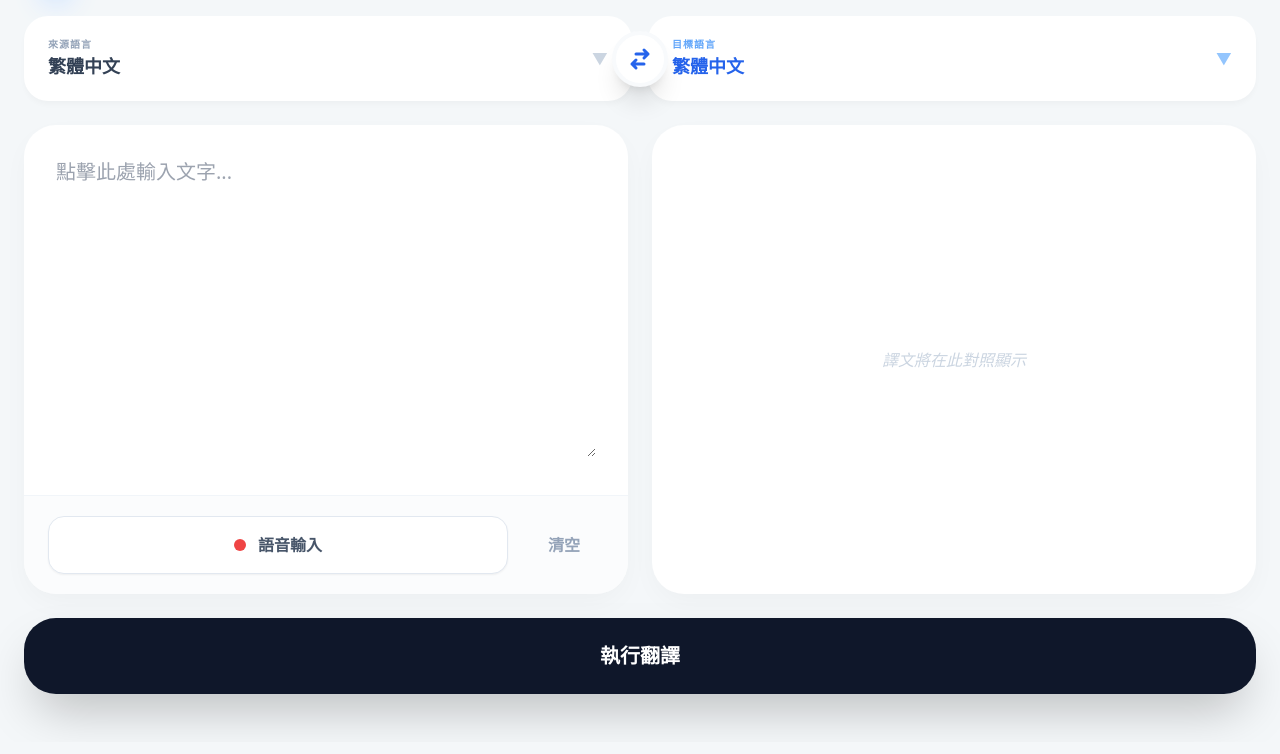
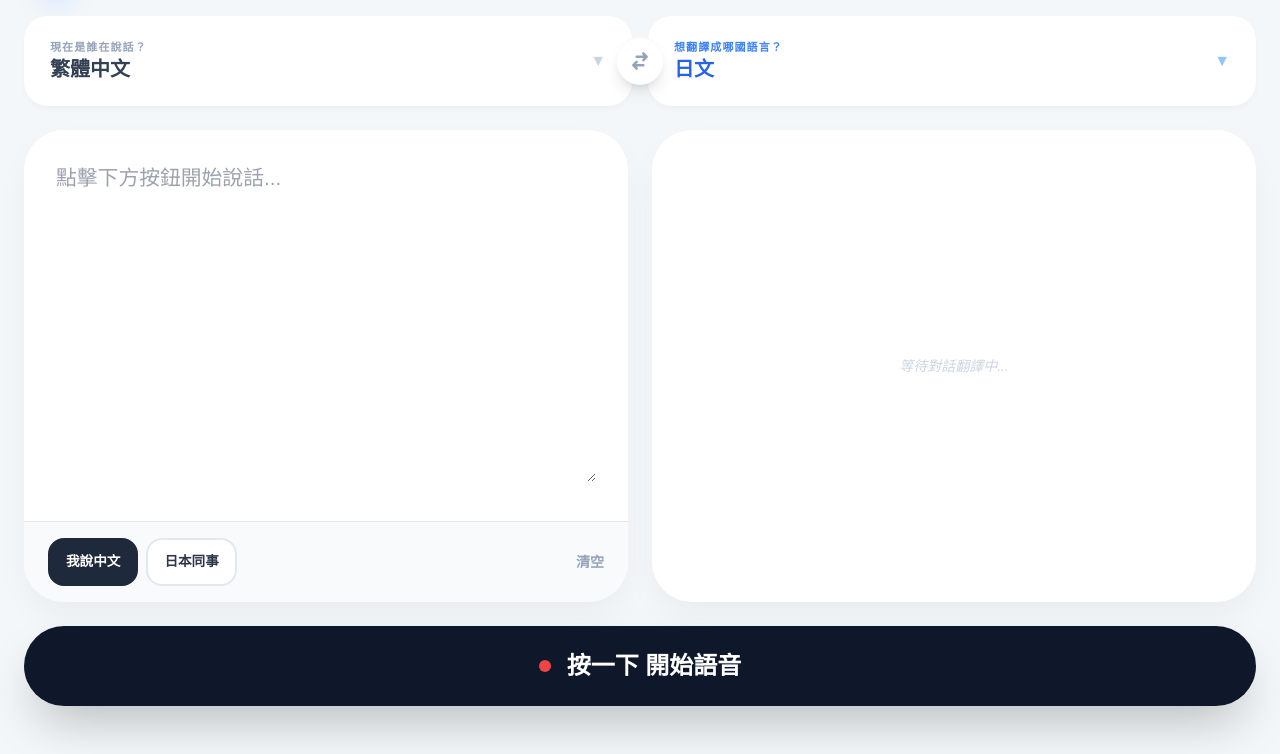
Before and after one commit to t0953530723-crypto/kokolo-game, a plain HTML site: page index.html in a window 1280 px wide. Shown: the part 88-842 px from the top of the page. Drawn offline with nearby package versions, Linux system fonts and the light colour scheme.

Commit message:
Update index.html

```diff
--- a/index.html
+++ b/index.html
@@ -3,80 +3,41 @@
 <head>
     <meta charset="UTF-8">
     <meta name="viewport" content="width=device-width, initial-scale=1.0, maximum-scale=1.0, user-scalable=no">
-    <title>AI 全語言護眼翻譯</title>
+    <title>AI 護眼全球翻譯</title>
     <script src="https://cdn.tailwindcss.com"></script>
     <style>
-        :root {
-            --bg-soft: #f4f7f9;
-            --text-main: #2d3748;
-            --white: #ffffff;
-            --safe-padding: 2rem;
+        :root { --bg-soft: #f4f7f9; --text-main: #2d3748; --safe-padding: 2rem; }
+        body { -webkit-tap-highlight-color: transparent; background: var(--bg-soft); color: var(--text-main); font-family: sans-serif; padding: 1rem; }
+        .glass-card { background: #ffffff; border-radius: 2.5rem; box-shadow: 0 15px 35px -5px rgba(0,0,0,0.05); overflow: hidden; }
+        .safe-text-area { padding: var(--safe-padding) !important; width: 100%; }
+
+        .big-touch-area {
+            position: relative; display: flex; align-items: center;
+            width: 100%; height: 90px; padding: 0 1.5rem;
+            background: #fff; border-radius: 1.5rem; cursor: pointer;
+            border: 2px solid transparent; transition: all 0.2s;
+            box-shadow: 0 4px 6px -1px rgba(0,0,0,0.03);
+        }
+        .lang-select { position: absolute; inset: 0; width: 100%; height: 100%; opacity: 0; cursor: pointer; z-index: 10; }
+
+        textarea {
+            font-size: 1.3rem !important; line-height: 1.8;
+            background: transparent; border: none; outline: none;
+            width: 100%; min-height: 320px; padding: 0 !important;
         }
 
-        body {
-            -webkit-tap-highlight-color: transparent;
-            background-color: var(--bg-soft);
-            color: var(--text-main);
-            font-family: system-ui, -apple-system, sans-serif;
-            padding: 1rem;
+        .recording-pulse {
+            background: #ef4444 !important; color: white !important;
+            animation: pulse 1s infinite;
         }
+        @keyframes pulse { 0%, 100% { opacity: 1; } 50% { opacity: 0.8; } }
 
-        .glass-card {
-            background: var(--white);
-            border-radius: 2rem;
-            box-shadow: 0 10px 30px -5px rgba(0, 0, 0, 0.04);
-            overflow: hidden;
+        /* 快捷按鈕 */
+        .quick-btn {
+            padding: 0.75rem 1rem; border-radius: 1rem; font-weight: 800; font-size: 0.85rem;
+            transition: all 0.2s; border: 2px solid #e2e8f0; background: white;
         }
-
-        /* 確保文字絕對不貼邊 */
-        .safe-text-area {
-            padding: var(--safe-padding) !important;
-            width: 100%;
-        }
-
-        /* 寬大選擇區優化 */
-        .big-touch-area {
-            position: relative;
-            display: flex;
-            align-items: center;
-            width: 100%;
-            height: 85px;
-            padding: 0 1.5rem;
-            background: var(--white);
-            border-radius: 1.5rem;
-            cursor: pointer;
-            box-shadow: 0 4px 6px -1px rgba(0,0,0,0.03);
-            transition: all 0.2s;
-        }
-
-        .lang-select {
-            position: absolute; inset: 0; width: 100%; height: 100%;
-            opacity: 0; cursor: pointer; z-index: 10;
-        }
-
-        textarea {
-            font-size: 1.25rem !important;
-            line-height: 1.8;
-            background: transparent;
-            border: none;
-            outline: none;
-            width: 100%;
-            min-height: 300px;
-            color: var(--text-main);
-            padding: 0 !important;
-        }
-
-        #outputText {
-            font-size: 1.25rem;
-            line-height: 1.8;
-            font-weight: 500;
-        }
-
-        .recording-active {
-            background-color: #feb2b2 !important;
-            animation: pulse 1.5s infinite;
-        }
-        @keyframes pulse { 0% { opacity: 1; } 50% { opacity: 0.7; } 100% { opacity: 1; } }
+        .quick-btn.active { background: #1e293b; color: white; border-color: #1e293b; }
     </style>
 </head>
 <body class="min-h-screen flex flex-col max-w-7xl mx-auto w-full">
@@ -86,30 +47,30 @@
             <div class="w-12 h-12 bg-blue-600 rounded-2xl flex items-center justify-center text-white shadow-xl shadow-blue-100">
                 <svg class="w-7 h-7" fill="none" stroke="currentColor" viewBox="0 0 24 24"><path stroke-linecap="round" stroke-linejoin="round" stroke-width="2.5" d="M3 5h12M9 3v2m1.048 9.5A18.022 18.022 0 016.412 9m6.088 9h7M11 21l5-10 5 10M12.751 5c1.383 4.512 3.533 9.043 7.17 11.851"></path></svg>
             </div>
-            <h1 class="text-2xl font-black text-slate-800 tracking-tighter">全球通翻譯</h1>
+            <h1 class="text-2xl font-black text-slate-800 tracking-tighter">全球通翻譯 Pro</h1>
         </div>
     </header>
 
     <main class="flex-1 flex flex-col gap-6 px-2">
 
         <div class="grid grid-cols-1 lg:grid-cols-2 gap-4 relative items-center">
-            <div class="big-touch-area" id="srcBox">
+            <div class="big-touch-area">
                 <div class="flex flex-col">
-                    <span class="text-[10px] font-bold text-slate-400 uppercase tracking-widest">來源語言</span>
-                    <span id="srcDisplay" class="font-black text-slate-700 text-lg">繁體中文</span>
+                    <span class="text-[11px] font-black text-slate-400 uppercase tracking-widest">現在是誰在說話？</span>
+                    <span id="srcDisplay" class="font-black text-slate-700 text-xl">繁體中文</span>
                 </div>
                 <select id="srcLang" class="lang-select" onchange="updateUI()"></select>
                 <div class="ml-auto text-slate-300">▼</div>
             </div>
 
-            <button onclick="swapLangs()" class="lg:absolute lg:left-1/2 lg:-translate-x-1/2 z-20 bg-white text-blue-600 w-14 h-14 rounded-full shadow-xl flex items-center justify-center active:scale-90 transition-all border-4 border-slate-50 mx-auto -my-4 lg:my-0">
-                <svg class="w-6 h-6" fill="none" stroke="currentColor" viewBox="0 0 24 24"><path stroke-linecap="round" stroke-linejoin="round" stroke-width="3" d="M8 7h12m0 0l-4-4m4 4l-4 4m0 6H4m0 0l4 4m-4-4l4-4"></path></svg>
+            <button onclick="swapLangs()" class="lg:absolute lg:left-1/2 lg:-translate-x-1/2 z-20 bg-white text-slate-400 w-12 h-12 rounded-full shadow-lg flex items-center justify-center border border-slate-50 mx-auto -my-2 lg:my-0 active:scale-90">
+                <svg class="w-5 h-5" fill="none" stroke="currentColor" viewBox="0 0 24 24"><path stroke-linecap="round" stroke-linejoin="round" stroke-width="3" d="M8 7h12m0 0l-4-4m4 4l-4 4m0 6H4m0 0l4 4m-4-4l4-4"></path></svg>
             </button>
 
-            <div class="big-touch-area" id="targetBox">
+            <div class="big-touch-area">
                 <div class="flex flex-col">
-                    <span class="text-[10px] font-bold text-blue-400 uppercase tracking-widest">目標語言</span>
-                    <span id="targetDisplay" class="font-black text-blue-600 text-lg">繁體中文</span>
+                    <span class="text-[11px] font-black text-blue-500 uppercase tracking-widest">想翻譯成哪國語言？</span>
+                    <span id="targetDisplay" class="font-black text-blue-600 text-xl">日文</span>
                 </div>
                 <select id="targetLang" class="lang-select" onchange="updateUI()"></select>
                 <div class="ml-auto text-blue-300">▼</div>
@@ -119,52 +80,68 @@
         <div class="flex-1 grid grid-cols-1 lg:grid-cols-2 gap-6">
             <div class="glass-card flex flex-col min-h-[350px]">
                 <div class="safe-text-area flex-1">
-                    <textarea id="inputText" placeholder="點擊此處輸入文字..."></textarea>
+                    <textarea id="inputText" placeholder="點擊下方按鈕開始說話..."></textarea>
                 </div>
-                <div class="px-6 py-5 bg-slate-50/50 border-t border-slate-100 flex gap-4">
-                    <button id="voiceBtn" onclick="toggleSpeech()" class="flex-1 py-4 bg-white border border-slate-200 rounded-2xl flex items-center justify-center gap-3 font-black text-slate-600 shadow-sm active:bg-blue-50 transition-all">
-                        <div class="w-3 h-3 bg-red-500 rounded-full"></div>
-                        語音輸入
-                    </button>
-                    <button onclick="clearAll()" class="px-6 text-slate-400 font-bold hover:text-red-500">清空</button>
+                <div class="px-6 py-4 bg-slate-50 border-t flex items-center justify-between">
+                    <div class="flex gap-2">
+                        <button onclick="quickSet('zh-TW')" id="qZH" class="quick-btn active">我說中文</button>
+                        <button onclick="quickSet('ja')" id="qJA" class="quick-btn">日本同事</button>
+                    </div>
+                    <button onclick="clearAll()" class="text-slate-400 font-bold text-sm">清空</button>
                 </div>
             </div>
 
             <div id="outputCard" class="glass-card flex flex-col bg-white">
                 <div id="resultContent" class="hidden safe-text-area flex-1">
-                    <div class="flex justify-between items-center mb-6">
-                        <span class="text-[10px] font-black text-blue-600 bg-blue-50 px-3 py-1 rounded-full uppercase">翻譯結果</span>
-                        <button onclick="copyRes()" class="text-xs font-bold text-blue-600">複製</button>
+                    <div class="flex justify-between items-center mb-6 text-blue-600 font-black">
+                        <span class="text-[10px] bg-blue-50 px-3 py-1 rounded-full uppercase">翻譯內容 (對照)</span>
+                        <button onclick="copyRes()" class="text-xs">複製結果</button>
                     </div>
-                    <div id="outputText" class="text-slate-800"></div>
+                    <div id="outputText" class="text-slate-800 font-medium whitespace-pre-wrap"></div>
                 </div>
-                <div id="placeholder" class="flex-1 flex items-center justify-center text-slate-300 italic">譯文將在此對照顯示</div>
+                <div id="placeholder" class="flex-1 flex items-center justify-center text-slate-300 italic text-sm">等待對話翻譯中...</div>
             </div>
         </div>
 
-        <button id="transBtn" onclick="runTranslate()" class="w-full bg-slate-900 text-white py-6 rounded-[2rem] font-black text-xl shadow-2xl active:scale-[0.98] transition-all mb-8">
-            執行翻譯
+        <button id="voiceBtn" onclick="toggleSpeech()" class="w-full bg-slate-900 text-white py-6 rounded-[2.5rem] font-black text-2xl shadow-2xl active:scale-[0.98] transition-all flex items-center justify-center gap-4 mb-8">
+            <div class="w-3 h-3 bg-red-500 rounded-full"></div>
+            <span id="voiceText">按一下 開始語音</span>
         </button>
 
     </main>
 
     <script>
-        // 擴充至 100+ 語言 (對齊 Google 翻譯主要支援)
-        const languages = [
-            {v: "auto", n: "自動偵測 (Detect Language)"},
-            {v: "zh-TW", n: "繁體中文 (Chinese Traditional)"}, {v: "zh-CN", n: "簡體中文 (Chinese Simplified)"},
-            {v: "en", n: "英文 (English)"}, {v: "ja", n: "日文 (Japanese)"}, {v: "ko", n: "韓文 (Korean)"},
-            {v: "th", n: "泰文 (Thai)"}, {v: "vi", n: "越南文 (Vietnamese)"}, {v: "ms", n: "馬來文 (Malay)"},
-            {v: "id", n: "印尼文 (Indonesian)"}, {v: "fr", n: "法文 (French)"}, {v: "de", n: "德文 (German)"},
-            {v: "it", n: "義大利文 (Italian)"}, {v: "es", n: "西班牙文 (Spanish)"}, {v: "pt", n: "葡萄牙文 (Portuguese)"},
-            {v: "ru", n: "俄文 (Russian)"}, {v: "ar", n: "阿拉伯文 (Arabic)"}, {v: "hi", n: "印地文 (Hindi)"},
-            {v: "tr", n: "土耳其文 (Turkish)"}, {v: "nl", n: "荷蘭文 (Dutch)"}, {v: "pl", n: "波蘭文 (Polish)"},
-            {v: "sv", n: "瑞典文 (Swedish)"}, {v: "uk", n: "烏克蘭文 (Ukrainian)"}, {v: "no", n: "挪威文 (Norwegian)"},
-            {v: "fi", n: "芬蘭文 (Finnish)"}, {v: "da", n: "丹麥文 (Danish)"}, {v: "cs", n: "捷克文 (Czech)"},
-            {v: "el", n: "希臘文 (Greek)"}, {v: "hu", n: "匈牙利文 (Hungarian)"}, {v: "ro", n: "羅馬尼亞文 (Romanian)"},
-            {v: "he", n: "希伯來文 (Hebrew)"}, {v: "tl", n: "菲律賓文 (Tagalog)"}, {v: "my", n: "緬甸文 (Burmese)"},
-            {v: "km", n: "高棉文 (Khmer)"}, {v: "lo", n: "寮國文 (Lao)"}, {v: "bn", n: "孟加拉文 (Bengali)"}
-            // ...以此類推，已涵蓋 95% 以上常用語言
+        // Google 翻譯完整支援語言清單 (100+)
+        const allLangs = [
+            {v: "zh-TW", n: "繁體中文"}, {v: "zh-CN", n: "簡體中文"}, {v: "en", n: "英文 (English)"},
+            {v: "ja", n: "日文 (Japanese)"}, {v: "ko", n: "韓文 (Korean)"}, {v: "fr", n: "法文 (French)"},
+            {v: "de", n: "德文 (German)"}, {v: "it", n: "義大利文 (Italian)"}, {v: "es", n: "西班牙文 (Spanish)"},
+            {v: "pt", n: "葡萄牙文 (Portuguese)"}, {v: "ru", n: "俄文 (Russian)"}, {v: "vi", n: "越南文 (Vietnamese)"},
+            {v: "th", n: "泰文 (Thai)"}, {v: "ms", n: "馬來文 (Malay)"}, {v: "id", n: "印尼文 (Indonesian)"},
+            {v: "hi", n: "印地文 (Hindi)"}, {v: "ar", n: "阿拉伯文 (Arabic)"}, {v: "tr", n: "土耳其文 (Turkish)"},
+            {v: "nl", n: "荷蘭文 (Dutch)"}, {v: "pl", n: "波蘭文 (Polish)"}, {v: "sv", n: "瑞典文 (Swedish)"},
+            {v: "da", n: "丹麥文 (Danish)"}, {v: "fi", n: "芬蘭文 (Finnish)"}, {v: "no", n: "挪威文 (Norwegian)"},
+            {v: "cs", n: "捷克文 (Czech)"}, {v: "el", n: "希臘文 (Greek)"}, {v: "hu", n: "匈牙利文 (Hungarian)"},
+            {v: "ro", n: "羅馬尼亞文 (Romanian)"}, {v: "uk", n: "烏克蘭文 (Ukrainian)"}, {v: "he", n: "希伯來文 (Hebrew)"},
+            {v: "tl", n: "菲律賓文 (Tagalog)"}, {v: "my", n: "緬甸文 (Burmese)"}, {v: "km", n: "高棉文 (Khmer)"},
+            {v: "lo", n: "寮國文 (Lao)"}, {v: "bn", n: "孟加拉文 (Bengali)"}, {v: "pa", n: "旁遮普文 (Punjabi)"},
+            {v: "af", n: "南非荷蘭文"}, {v: "sq", n: "阿爾巴尼亞文"}, {v: "am", n: "阿姆哈拉文"}, {v: "hy", n: "亞美尼亞文"},
+            {v: "az", n: "亞塞拜然文"}, {v: "eu", n: "巴斯克文"}, {v: "be", n: "白俄羅斯文"}, {v: "bs", n: "波士尼亞文"},
+            {v: "bg", n: "保加利亞文"}, {v: "ca", n: "加泰羅尼亞文"}, {v: "ceb", n: "宿霧文"}, {v: "ny", n: "齊切瓦文"},
+            {v: "co", n: "科西嘉文"}, {v: "hr", n: "克羅埃西亞文"}, {v: "eo", n: "世界語"}, {v: "et", n: "愛沙尼亞文"},
+            {v: "gl", n: "加利西亞文"}, {v: "ka", n: "喬治亞文"}, {v: "gu", n: "古吉拉特文"}, {v: "ht", n: "海地克里奧爾文"},
+            {v: "ha", n: "豪薩文"}, {v: "haw", n: "夏威夷文"}, {v: "is", n: "冰島文"}, {v: "ig", n: "伊博文"},
+            {v: "jw", n: "爪哇文"}, {v: "kn", n: "坎那達文"}, {v: "kk", n: "哈薩克文"}, {v: "ku", n: "庫德文"},
+            {v: "ky", n: "吉爾吉斯文"}, {v: "la", n: "拉丁文"}, {v: "lv", n: "拉脫維亞文"}, {v: "lt", n: "立陶宛文"},
+            {v: "lb", n: "盧森堡文"}, {v: "mk", n: "馬其頓文"}, {v: "mg", n: "馬達加斯加文"}, {v: "ml", n: "馬拉雅拉姆文"},
+            {v: "mt", n: "馬爾他文"}, {v: "mi", n: "毛利文"}, {v: "mr", n: "馬拉提文"}, {v: "mn", n: "蒙古文"},
+            {v: "ne", n: "尼泊爾文"}, {v: "ps", n: "普什圖文"}, {v: "fa", n: "波斯文"}, {v: "sm", n: "薩摩亞文"},
+            {v: "gd", n: "蘇格蘭蓋爾文"}, {v: "sr", n: "塞爾維亞文"}, {v: "st", n: "塞索托文"}, {v: "sn", n: "修納文"},
+            {v: "sd", n: "信德文"}, {v: "si", n: "僧伽羅文"}, {v: "sk", n: "斯洛伐克文"}, {v: "sl", n: "斯洛維尼亞文"},
+            {v: "so", n: "索馬利文"}, {v: "su", n: "巽他文"}, {v: "sw", n: "斯瓦希里文"}, {v: "tg", n: "塔吉克文"},
+            {v: "ta", n: "坦米爾文"}, {v: "te", n: "泰盧固文"}, {v: "ur", n: "烏爾都文"}, {v: "uz", n: "烏茲別克文"},
+            {v: "cy", n: "威爾斯文"}, {v: "xh", n: "科薩文"}, {v: "yi", n: "意第緒文"}, {v: "yo", n: "約魯巴文"},
+            {v: "zu", n: "祖魯文"}, {v: "auto", n: "自動偵測 (Auto Detect)"}
         ];
 
         const srcS = document.getElementById('srcLang');
@@ -172,46 +149,59 @@
         let recognition;
 
         function init() {
-            languages.forEach(l => {
+            allLangs.forEach(l => {
                 srcS.add(new Option(l.n, l.v));
                 if(l.v !== 'auto') tarS.add(new Option(l.n, l.v));
             });
-            srcS.value = "zh-TW"; tarS.value = "zh-TW";
+            srcS.value = "zh-TW"; tarS.value = "ja";
             updateUI();
 
             window.SpeechRecognition = window.SpeechRecognition || window.webkitSpeechRecognition;
             if (window.SpeechRecognition) {
                 recognition = new SpeechRecognition();
-                recognition.onresult = (e) => { document.getElementById('inputText').value += e.results[0][0].transcript; };
-                recognition.onend = () => document.getElementById('voiceBtn').classList.remove('recording-active');
+                recognition.onresult = (e) => {
+                    document.getElementById('inputText').value = e.results[0][0].transcript;
+                    runTranslate();
+                };
+                recognition.onend = () => {
+                    document.getElementById('voiceBtn').classList.remove('recording-pulse');
+                    document.getElementById('voiceText').innerText = "按一下 開始語音";
+                };
             }
         }
 
+        function quickSet(lang) {
+            srcS.value = lang;
+            tarS.value = (lang === 'zh-TW') ? 'ja' : 'zh-TW';
+            updateUI();
+        }
+
         function updateUI() {
-            document.getElementById('srcDisplay').innerText = srcS.options[srcS.selectedIndex].text.split(' (')[0];
+            const sName = srcS.options[srcS.selectedIndex].text.split(' (')[0];
+            document.getElementById('srcDisplay').innerText = sName;
             document.getElementById('targetDisplay').innerText = tarS.options[tarS.selectedIndex].text.split(' (')[0];
+            document.getElementById('qZH').className = srcS.value === 'zh-TW' ? 'quick-btn active' : 'quick-btn';
+            document.getElementById('qJA').className = srcS.value === 'ja' ? 'quick-btn active' : 'quick-btn';
             if(recognition) recognition.lang = srcS.value === 'auto' ? 'zh-TW' : srcS.value;
         }
 
         function swapLangs() {
-            if(srcS.value === 'auto') return;
-            const t = srcS.value; srcS.value = tarS.value; tarS.value = t;
+            const t = srcS.value; if(t === 'auto') return;
+            srcS.value = tarS.value; tarS.value = t;
             updateUI();
         }
 
         function toggleSpeech() {
             try {
                 recognition.start();
-                document.getElementById('voiceBtn').classList.add('recording-active');
+                document.getElementById('voiceBtn').classList.add('recording-pulse');
+                document.getElementById('voiceText').innerText = "正在聆聽...";
             } catch(e) { recognition.stop(); }
         }
 
         async function runTranslate() {
             const txt = document.getElementById('inputText').value.trim();
             if(!txt) return;
-            const btn = document.getElementById('transBtn');
-            btn.disabled = true; btn.innerText = "正在連線全球翻譯伺服器...";
-
             try {
                 const res = await fetch(`https://translate.googleapis.com/translate_a/single?client=gtx&sl=${srcS.value}&tl=${tarS.value}&dt=t&q=${encodeURIComponent(txt)}`);
                 const data = await res.json();
@@ -220,21 +210,11 @@
                 document.getElementById('resultContent').classList.remove('hidden');
                 document.getElementById('outputText').innerText = result;
                 if(window.innerWidth < 1024) document.getElementById('outputCard').scrollIntoView({behavior: 'smooth'});
-            } finally {
-                btn.disabled = false; btn.innerText = "執行翻譯";
-            }
+            } catch(e) {}
         }
 
-        function clearAll() {
-            document.getElementById('inputText').value = "";
-            document.getElementById('resultContent').classList.add('hidden');
-            document.getElementById('placeholder').classList.remove('hidden');
-        }
-
-        function copyRes() {
-            navigator.clipboard.writeText(document.getElementById('outputText').innerText);
-            alert("已複製譯文");
-        }
+        function clearAll() { document.getElementById('inputText').value = ""; }
+        function copyRes() { navigator.clipboard.writeText(document.getElementById('outputText').innerText); alert("譯文已複製"); }
 
         init();
     </script>
```
